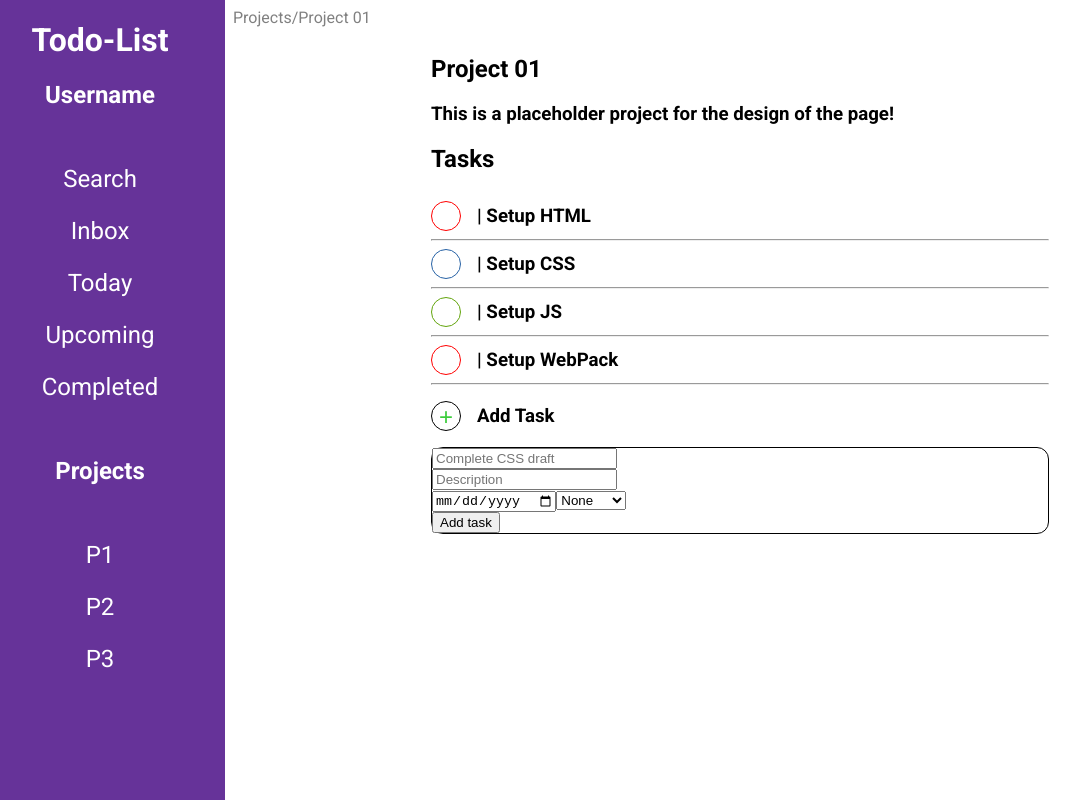
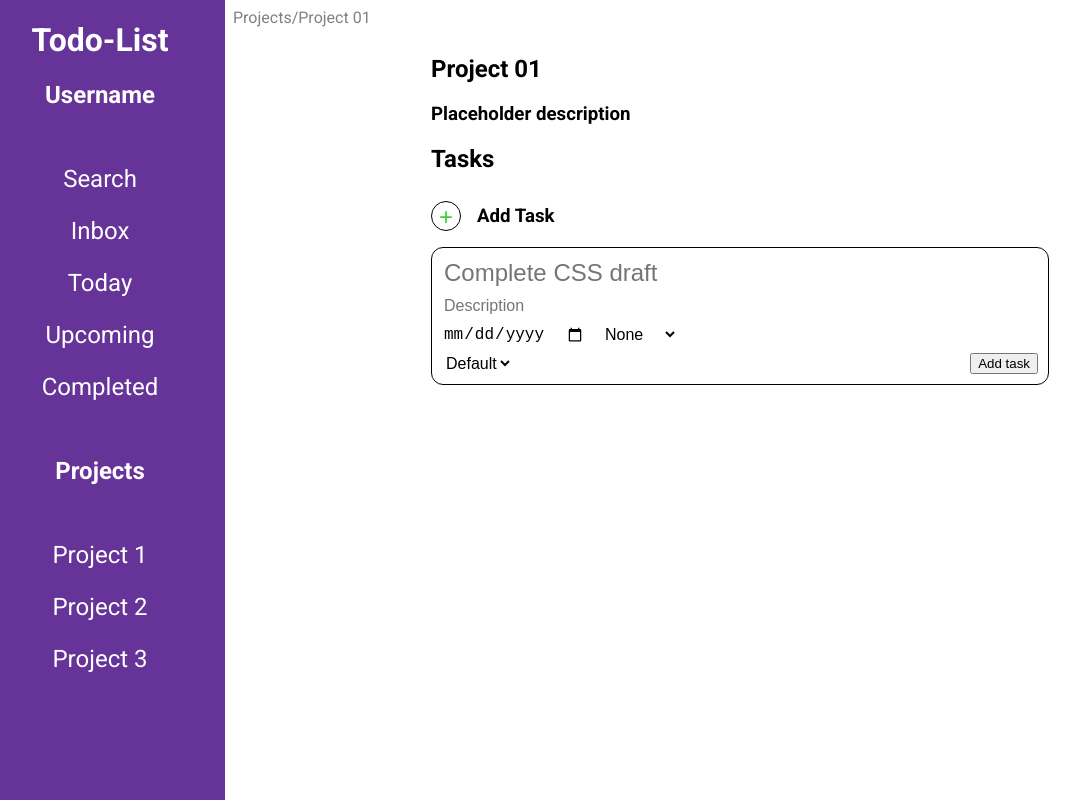
Before and after one commit to NinjazZz1/to-do-list, a website built with webpack: page src/template.html in a window 1280 px wide. Shown: the whole page, without its empty margins (25-1105 px from the left). Built offline with nearby package versions, Linux system fonts and the light colour scheme.

Commit message:
Tasks can now be added through the UI

```diff
--- a/src/createTodo.js
+++ b/src/createTodo.js
@@ -0,0 +1,35 @@
+import ProjectManager from "./projectManager";
+
+const createModal = () => {
+    // Create DOM
+    //
+    //
+
+    // Test for now
+    const title = document.querySelector('#title');
+    const description = document.querySelector('#description');
+    const date = document.querySelector('#dueDate');
+    const project = document.querySelector('#project'); // MIGHT NOT WORK
+    const priority = document.querySelector('#prio');
+    const form = document.getElementById("form");
+
+
+    form.addEventListener("submit", (e) => {
+        let messages = [];
+
+        if (title.value === "" || title.value === null) {
+            messages.push("Please enter a name");
+        }
+
+        if (messages.length > 0) {
+            e.preventDefault();
+            // SEND ERROR
+        } else {
+            e.preventDefault();
+            ProjectManager.addTodo(priority.value, dueDate.value, title.value)
+        }
+    })
+
+}
+
+export default createModal;
--- a/src/index.js
+++ b/src/index.js
@@ -1,15 +1,18 @@
 import "./styles.css";
 import ProjectManager from "./projectManager";
+import createModal from "./createTodo";
 
 let toDo = [
-    ["high", "None", "Setup HTML"],
-    ["medium", "None", "Setup CSS"],
-    ["low", "None", "Setup JS"],
+    // ["high", "None", "Setup HTML"],
+    // ["medium", "None", "Setup CSS"],
+    // ["low", "None", "Setup JS"],
 ];
 
-ProjectManager.createProject("Project 01", "This is a placeholder project for the design of the page!", "None", "None", toDo);
+ProjectManager.createProject("Project 01", "Placeholder description", "None", "None", toDo);
 // ProjectManager.createProject("Project 02", "Placeholder description 2", "None", "high", toDo);
 
 ProjectManager.displayProject(0);
 
- ProjectManager.addTodo("high", "none", "Setup WebPack");
+// ProjectManager.addTodo("high", "none", "Setup WebPack");
+
+createModal();
--- a/src/loader.js
+++ b/src/loader.js
@@ -1,4 +1,5 @@
 import ProjectManager from "./projectManager";
+import createModal from "./createTodo";
 
 export default function loadProject(project) {
     let id = 0;
@@ -72,6 +73,11 @@ export default function loadProject(project) {
 
     modal.append(button, modalText);
     tasksSection.append(modal);
+
+    button.addEventListener("click", () => {
+        //
+    })
+
 }
 
 function clearContent() {
--- a/src/styles.css
+++ b/src/styles.css
@@ -135,8 +135,35 @@ span > button, .prio {
 form {
     display: flex;
     flex-direction: column;
+    padding: 10px;
+    gap: 8px;
 }
 
 .inline-segment {
     display: flex;
+    align-items: center;
+    gap: 16px;
 }
+
+#title,
+#description,
+#dueDate,
+#prio,
+#project {
+    font-size: 1rem;
+    border: none;
+    background: none;
+}
+
+#title {
+    font-size: 1.5rem;
+    width: 100%;
+}
+
+#description {
+    width: 100%;
+}
+
+.footer-modal {
+    justify-content: space-between;
+}
--- a/src/template.html
+++ b/src/template.html
@@ -18,9 +18,9 @@
         </nav>
         <h2>Projects</h2>
         <nav>
-            <div id="p1">P1</div>
-            <div id="p2">P2</div>
-            <div id="p3">P3</div>
+            <div id="p1">Project 1</div>
+            <div id="p2">Project 2</div>
+            <div id="p3">Project 3</div>
         </nav>
     </div>
     <div class="right">
@@ -72,7 +72,10 @@
                             </select>
                         </div>
                     </div>
-                    <div class="inline-segment">
+                    <div class="inline-segment footer-modal">
+                        <select name="project" id="project">
+                            <option value="none">Default</option>
+                        </select>
                         <button class="addBtn" type="submit">Add task</button>
                     </div>
                 </form>
```
